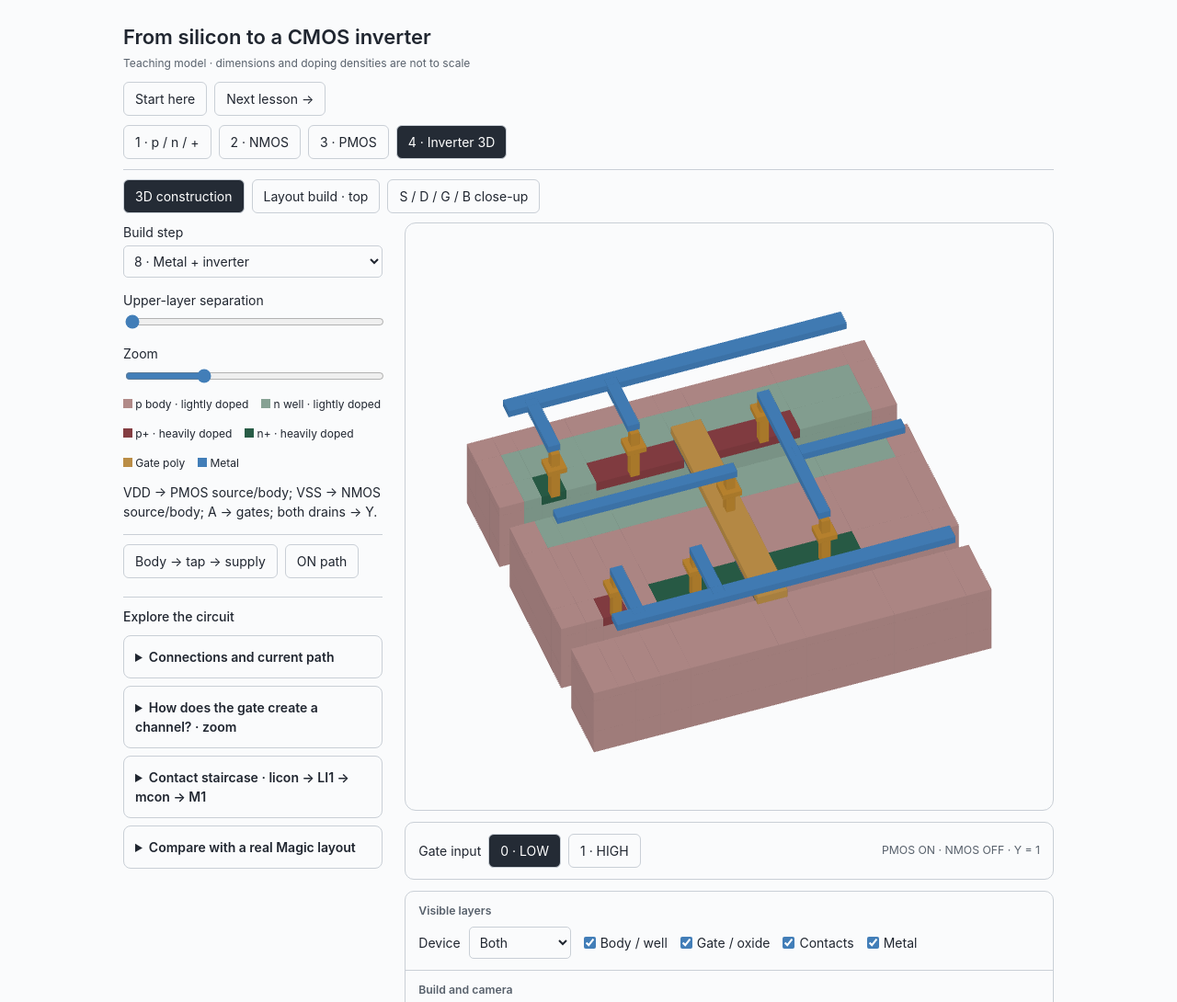
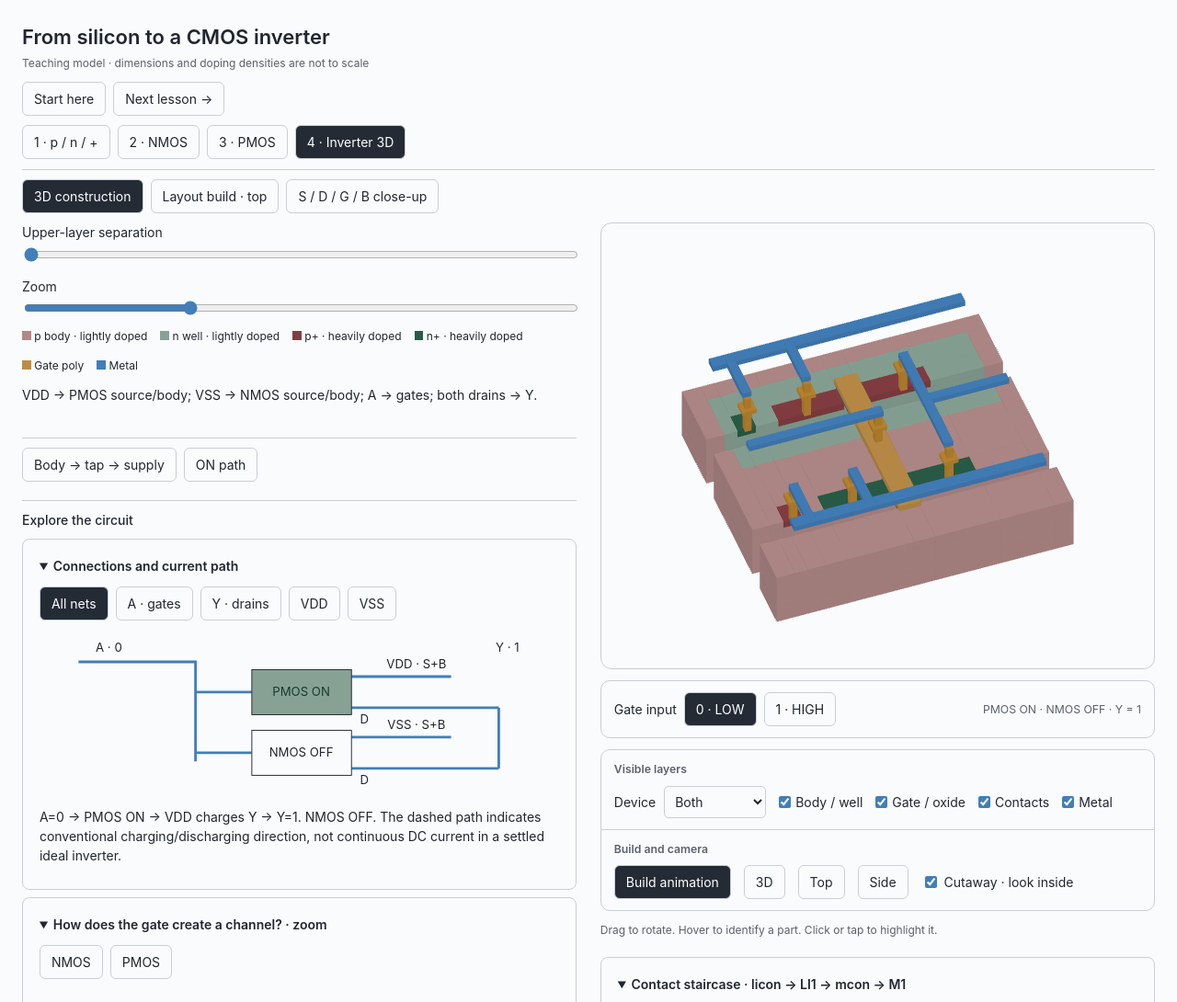
Before and after one commit to siliconmanipulator/cmos-learning-lab, a plain HTML site: page index.html in a window 1280 px wide. Shown: the top 1090 px of the page at 92% size. Drawn offline with Linux system fonts and the light colour scheme.

```diff
--- a/app.css
+++ b/app.css
@@ -43,3 +43,12 @@ details{border:1px solid var(--border);border-radius:8px;padding:12px}summary{cu
   .lab-model{grid-row:1}
   .lab-controls{grid-row:2}
 }
+@media(min-width:741px){
+  body{max-width:1440px}
+  .lab-columns:not(.full-width){grid-template-columns:repeat(2,minmax(0,1fr));gap:clamp(16px,2vw,32px)}
+  #cmos-learning-lab .lab-model .visual:not(.cross-section){height:clamp(360px,38vw,535px)}
+}
+.lab-reference details{padding:clamp(12px,1.4vw,20px)}
+.lab-reference svg{display:block;width:100%;height:auto;margin:12px 0}
+.lab-reference img{display:block}
+.lab-controls,.lab-model{align-content:start}
--- a/index.html
+++ b/index.html
@@ -46,12 +46,7 @@
 <aside class="lab-controls" aria-label="Build and inspection controls">
 <div data-panel="three" hidden>
 <div class="fields">
-<label class="form-label">Build step<select class="form-select" data-step>
-<option value="0">1 · p-type silicon</option><option value="1">2 · Embedded n-well</option>
-<option value="2">3 · P+ source / drain</option><option value="3">4 · N+ source / drain</option>
-<option value="4">5 · Insulator + common gate</option><option value="5">6 · Body contacts</option>
-<option value="6">7 · Contact stack</option><option value="7" selected>8 · Metal + inverter</option>
-</select></label>
+
 <label class="form-label">Upper-layer separation<input class="form-range" type="range" min="0" max="1" value="0" step="0.01" data-spread></label>
 <label class="form-label">Zoom<input class="form-range" type="range" min="0.75" max="1.6" value="1" step="0.01" data-zoom></label>
 </div>
@@ -67,13 +62,11 @@
 <div class="viz-row trace-controls" aria-label="Trace circuit paths" hidden><button class="btn" data-net="body">Body → tap → supply</button><button class="btn" data-net="flow">ON path</button></div>
 <section class="lab-reference" aria-labelledby="lab-reference-title">
 <h3 id="lab-reference-title">Explore the circuit</h3>
-<details data-lessons><summary>Connections and current path</summary>
+<details data-lessons open><summary>Connections and current path</summary>
 <div class="viz-row"><button class="btn" data-net="all">All nets</button><button class="btn" data-net="A">A · gate</button><button class="btn" data-net="Y">Y · drain</button><button class="btn" data-net="VDD">VDD</button><button class="btn" data-net="VSS">VSS</button></div>
 <svg data-schematic viewBox="0 0 600 190" role="img" aria-label="Clickable simplified transistor connection diagram"></svg><p data-flow></p>
 </details>
-<details data-closeup><summary>How does the gate create a channel? · zoom</summary><div class="viz-row"><button class="btn" data-field-device="nmos">NMOS</button><button class="btn" data-field-device="pmos">PMOS</button></div><svg data-field viewBox="0 0 600 210" role="img" aria-label="Gate field and channel close-up"></svg><p data-field-note></p></details>
-<details><summary>Contact staircase · licon → LI1 → mcon → M1</summary><svg viewBox="0 0 600 205" role="img" aria-label="Contact stack, bottom to top"><g stroke="currentColor" stroke-width="1"><path fill="#427eb8" d="M100 20h170v25H100z"/><path fill="#bb852f" d="M170 45h30v45h-30z"/><path fill="#d6a951" d="M140 90h90v22h-90z"/><path fill="#bb852f" d="M170 112h30v45h-30z"/><path fill="#87a294" d="M100 157h170v25H100z"/></g><g fill="currentColor" font-size="14"><text x="300" y="38">5 · Metal 1 — longer connections</text><text x="300" y="73">4 · mcon — LI1 to M1</text><text x="300" y="106">3 · LI1 — local interconnect</text><text x="300" y="142">2 · licon — silicon/poly to LI1</text><text x="300" y="175">1 · doped silicon or poly</text></g></svg><p>A contact is a conductive bridge through an insulating layer. Via1 connects M1 to M2; this model stops at M1. The gate contact sits on a poly extension outside the active channel.</p></details>
-<details><summary>Compare with a real Magic layout</summary><p>This app uses teaching colors. Magic colors depend on the technology file. The original screenshot below labels N-WELL, pdiff, ndiff, Poly and metal1. Click the image to enlarge it.</p><a href="magic-inverter.jpg" target="_blank" rel="noopener"><img src="magic-inverter.jpg" loading="lazy" width="791" height="513" style="max-width:100%;height:auto" alt="Annotated Magic inverter layout: well and body taps on the left, diffusion and poly crossing on the right"></a><p class="text-small">Source: <a href="https://github.com/nickson-jose/vsdstdcelldesign" target="_blank" rel="noopener">Nickson Jose · VSD standard-cell design</a>, Images/initial_metal2.jpg, unchanged. <a href="THIRD-PARTY-LICENSE.txt">Apache-2.0 license</a>.</p><table><tr><th>In this app</th><th>Identify in Magic</th></tr><tr><td>Lightly doped n-well</td><td>Well enclosure around the PMOS</td></tr><tr><td>p+ / n+ source-drain</td><td>Active/diffusion; a poly crossing defines a transistor</td></tr><tr><td>Gate</td><td>Poly strip crossing diffusion</td></tr><tr><td>Blue wiring</td><td>Metal 1, connected to diffusion/poly through contacts</td></tr></table><p>The build order explains the structure; it is not a fabrication recipe. Isolation (STI), dielectric, implants and design rules are simplified. Real layouts require DRC and LVS.</p></details>
+<details data-closeup open><summary>How does the gate create a channel? · zoom</summary><div class="viz-row"><button class="btn" data-field-device="nmos">NMOS</button><button class="btn" data-field-device="pmos">PMOS</button></div><svg data-field viewBox="0 0 600 210" role="img" aria-label="Gate field and channel close-up"></svg><p data-field-note></p></details>
 </section>
 </aside>
 <div class="lab-model">
@@ -115,6 +108,10 @@
 </div>
 
 <span class="text-small text-muted" data-note></span>
+<section class="lab-reference layout-reference" aria-label="Layout references">
+<details open><summary>Contact staircase · licon → LI1 → mcon → M1</summary><svg viewBox="0 0 600 205" role="img" aria-label="Contact stack, bottom to top"><g stroke="currentColor" stroke-width="1"><path fill="#427eb8" d="M100 20h170v25H100z"/><path fill="#bb852f" d="M170 45h30v45h-30z"/><path fill="#d6a951" d="M140 90h90v22h-90z"/><path fill="#bb852f" d="M170 112h30v45h-30z"/><path fill="#87a294" d="M100 157h170v25H100z"/></g><g fill="currentColor" font-size="14"><text x="300" y="38">5 · Metal 1 — longer connections</text><text x="300" y="73">4 · mcon — LI1 to M1</text><text x="300" y="106">3 · LI1 — local interconnect</text><text x="300" y="142">2 · licon — silicon/poly to LI1</text><text x="300" y="175">1 · doped silicon or poly</text></g></svg><p>A contact is a conductive bridge through an insulating layer. Via1 connects M1 to M2; this model stops at M1. The gate contact sits on a poly extension outside the active channel.</p></details>
+<details open><summary>Compare with a real Magic layout</summary><p>This app uses teaching colors. Magic colors depend on the technology file. The original screenshot below labels N-WELL, pdiff, ndiff, Poly and metal1. Click the image to enlarge it.</p><a href="magic-inverter.jpg" target="_blank" rel="noopener"><img src="magic-inverter.jpg" loading="lazy" width="791" height="513" style="max-width:100%;height:auto" alt="Annotated Magic inverter layout: well and body taps on the left, diffusion and poly crossing on the right"></a><p class="text-small">Source: <a href="https://github.com/nickson-jose/vsdstdcelldesign" target="_blank" rel="noopener">Nickson Jose · VSD standard-cell design</a>, Images/initial_metal2.jpg, unchanged. <a href="THIRD-PARTY-LICENSE.txt">Apache-2.0 license</a>.</p><table><tr><th>In this app</th><th>Identify in Magic</th></tr><tr><td>Lightly doped n-well</td><td>Well enclosure around the PMOS</td></tr><tr><td>p+ / n+ source-drain</td><td>Active/diffusion; a poly crossing defines a transistor</td></tr><tr><td>Gate</td><td>Poly strip crossing diffusion</td></tr><tr><td>Blue wiring</td><td>Metal 1, connected to diffusion/poly through contacts</td></tr></table><p>The build order explains the structure; it is not a fabrication recipe. Isolation (STI), dielectric, implants and design rules are simplified. Real layouts require DRC and LVS.</p></details>
+</section>
 </div>
 </div>
 </section>
@@ -405,8 +402,6 @@
       ?'PMOS: lowering the gate sufficiently below the source turns the channel on.'
       :'NMOS: raising the gate sufficiently above the source turns the channel on.');
   }
-  const stepTitles=['p-type silicon','Embedded n-well','P+ source / drain','N+ source / drain','Oxide + common gate','Body taps','Contact stack','Metal + inverter'];
-  function soloTitles(){return ['p-type silicon',state.mode==='pmos'?'Embedded n-well':'P-body + isolation boundary','Source implant','Drain implant','Oxide + gate','Body tap','Contact stack','Separate terminal wiring'];}
   function soloDescriptions(){const p=state.mode==='pmos';return [
     'P-type silicon base. No source or drain implants yet.',
     p?'Create an embedded n-well, the PMOS body. The surrounding p-substrate belongs to the chip; its remote tap is not shown.':'The p-substrate forms the NMOS body. The outer boundary is conceptual; isolation is not explicitly modeled.',
@@ -488,7 +483,6 @@
     $$('[data-view]').forEach(b=>b.setAttribute('aria-pressed',String(b.dataset.view===state.view)));
     updateLessons();
     const steps=state.mode==='inverter'?buildDescriptions:soloDescriptions();
-    [...$('[data-step]').options].forEach((o,i)=>{o.textContent=(i+1)+' · '+(state.mode==='inverter'?stepTitles:soloTitles())[i];});
     $('[data-panel="doping"]').hidden=!doping;
     $('[data-panel="visual"]').hidden=doping||operation;
     $('[data-panel="device"]').hidden=doping||operation||(three&&state.step<7);
@@ -504,7 +498,7 @@
     showSelection();
     $$('[data-mode]').forEach(b=>b.setAttribute('aria-pressed',String(b.dataset.mode===state.mode)));
     $$('[data-input]').forEach(b=>b.setAttribute('aria-pressed',String(Number(b.dataset.input)===state.input)));
-    $('[data-step]').value=state.step;$('[data-cut]').checked=state.cut;
+    $('[data-cut]').checked=state.cut;
     $('[data-spread]').value=state.spread;$('[data-zoom]').value=state.zoom;
     $('[data-device]').value=state.device;
     $$('[data-visible]').forEach(c=>{c.checked=state[c.dataset.visible];});
@@ -548,10 +542,9 @@
       case 'side':state.view='3d';state.yaw=0;state.pitch=0.22;break;
     }update();save();
   }));
-  for(const [selector,key]of [['[data-step]','step'],['[data-cut]','cut'],['[data-spread]','spread'],['[data-zoom]','zoom']]){
+  for(const [selector,key]of [['[data-cut]','cut'],['[data-spread]','spread'],['[data-zoom]','zoom']]){
     $(selector).addEventListener('input',()=>{
       state[key]=key==='cut'?$(selector).checked:Number($(selector).value);
-      if(key==='step')stop();
       update();
     });$(selector).addEventListener('change',save);
   }
```
